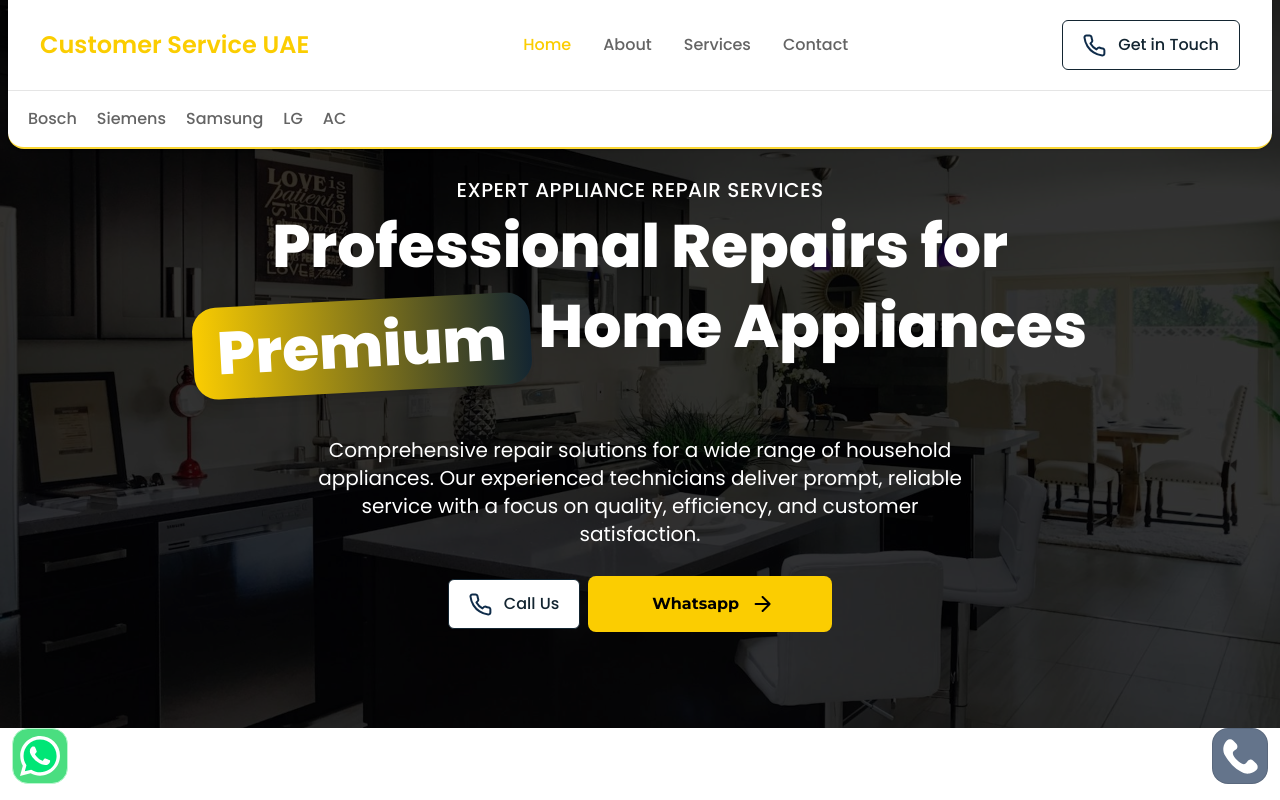
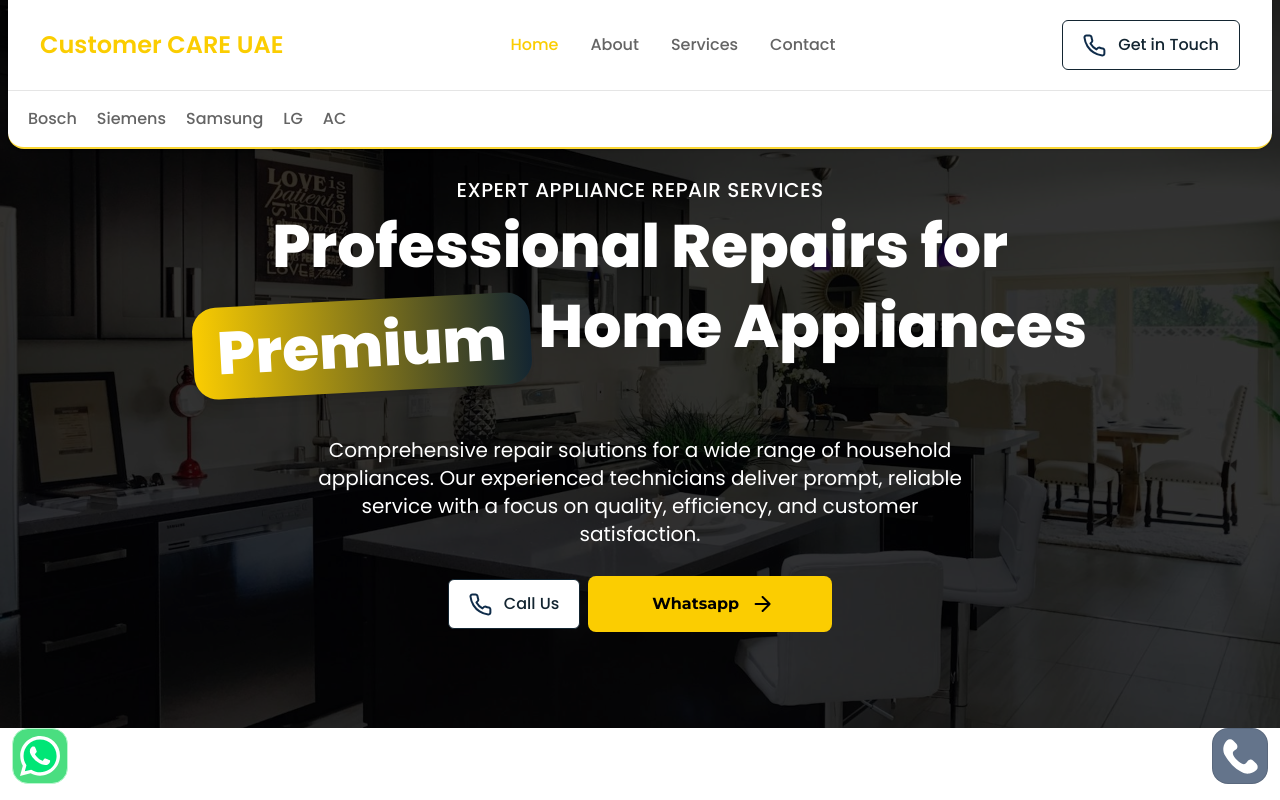
Before and after one commit to 99-Malik/Qasim-Yaqoob-Website, a Next.js app: page / in a window 1280 px wide. Shown: the top 800 px of the page. Built offline with nearby package versions, Linux system fonts and the light colour scheme.

Commit message:
changes applied

```diff
--- a/src/components/footer/Footer.jsx
+++ b/src/components/footer/Footer.jsx
@@ -117,7 +117,7 @@ const Footer = () => {
   return (
     <div className="flex w-full flex-col items-center justify-center border-t-4 border-=primary text-black">
       <div className="flex w-full max-w-7xl flex-col gap-5 px-6 pb-20 pt-20">
-        <span className="text-2xl font-bold">Customer Service UAE</span>
+        <span className="text-2xl font-bold">Customer CARE UAE</span>
         <span className="max-w-lg py-5">
           We provide home appliance repair services for all brands and models.
         </span>
@@ -146,7 +146,7 @@ const Footer = () => {
         </div>
       </div>
       <div className="w-full flex items-center justify-center bg-secondary text-white text-xs py-4 px-5">
-      Copyright © 2025 Customer Service UAE | Powered by Customer Service UAE
+      Copyright © 2025 Customer CARE UAE | Powered by Customer CARE UAE
       </div>
     </div>
   );
--- a/src/components/header/ACHeader.jsx
+++ b/src/components/header/ACHeader.jsx
@@ -20,7 +20,7 @@ const Header = () => {
     { name: "AC", href: "/ac-repair" },
   ];
   return (
-    <div className="absolute z-50 flex w-screen items-center justify-center px-2">
+    <div className="absolute z-50 flex w-screen items-center justify-center ">
       <div
         className={cn(
           "flex h-full w-full max-w-7xl flex-col items-center justify-center rounded-b-2xl border-b-2 bg-white shadow",
@@ -42,7 +42,7 @@ const Header = () => {
             </Link>
           ) : (
             <Link href="/" className="flex items-center gap-2">
-              <span className="text-2xl font-semibold text-primary">
+              <span className="text-xl font-semibold text-primary">
                 AC & HVAC Specialists
               </span>
             </Link>
--- a/src/components/header/Header.jsx
+++ b/src/components/header/Header.jsx
@@ -43,7 +43,7 @@ const Header = () => {
           ) : (
             <Link href="/" className="flex items-center gap-2">
               <span className="text-2xl font-semibold text-primary">
-                Customer Service UAE
+                Customer CARE UAE
               </span>
             </Link>
           )}
--- a/src/components/header/HeaderSheet.jsx
+++ b/src/components/header/HeaderSheet.jsx
@@ -81,7 +81,7 @@ const HeaderSheet = () => {
           <SheetTitle className="flex items-center justify-between py-6">
             <SheetClose asChild>
               <Link href="/">
-                <span className="text-2xl font-bold">Customer Service UAE</span>
+                <span className="text-2xl font-bold">Customer CARE UAE</span>
               </Link>
             </SheetClose>
             <SheetClose asChild>
--- a/src/components/sections/home/ContactUsSection.jsx
+++ b/src/components/sections/home/ContactUsSection.jsx
@@ -41,7 +41,7 @@ const ContactUsSection = () => {
               </div>
               <div className="flex w-full items-center gap-3">
                 <div className="min-w-10">{messageIcon}</div>
-                <span className="md:text-xl text-[#222222]">info@Customer Service UAE.net</span>
+                <span className="md:text-xl text-[#222222]">info@Customer CARE UAE.net</span>
               </div>
             </div>
           </div>
```
Also changed, not shown: src/lib/data.js, 1 other file (tests, documents, lock files or other folders).
